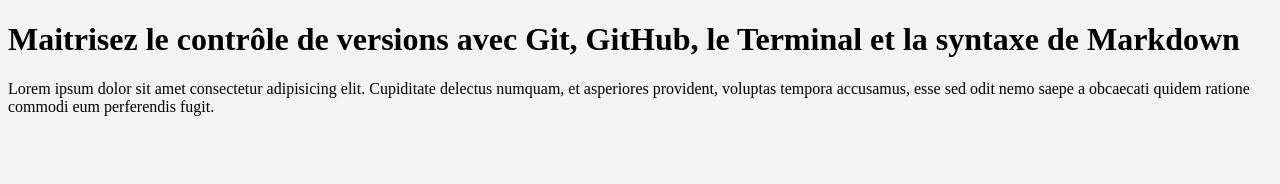
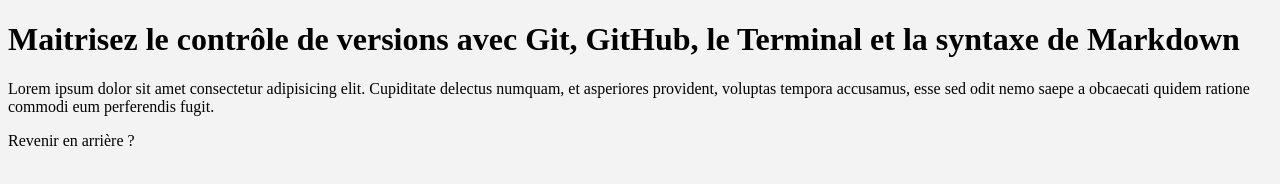
Before and after one commit to ceddevstudent89/mon_premier_git, a plain HTML site: page index.html in a window 1280 px wide. Drawn offline with Linux system fonts and the light colour scheme.

Commit message:
Ajout d'un autre paragraphe

```diff
--- a/index.html
+++ b/index.html
@@ -17,5 +17,6 @@
       esse sed odit nemo saepe a obcaecati quidem ratione commodi eum
       perferendis fugit.
     </p>
+    <p>Revenir en arrière ?</p>
   </body>
 </html>
```
